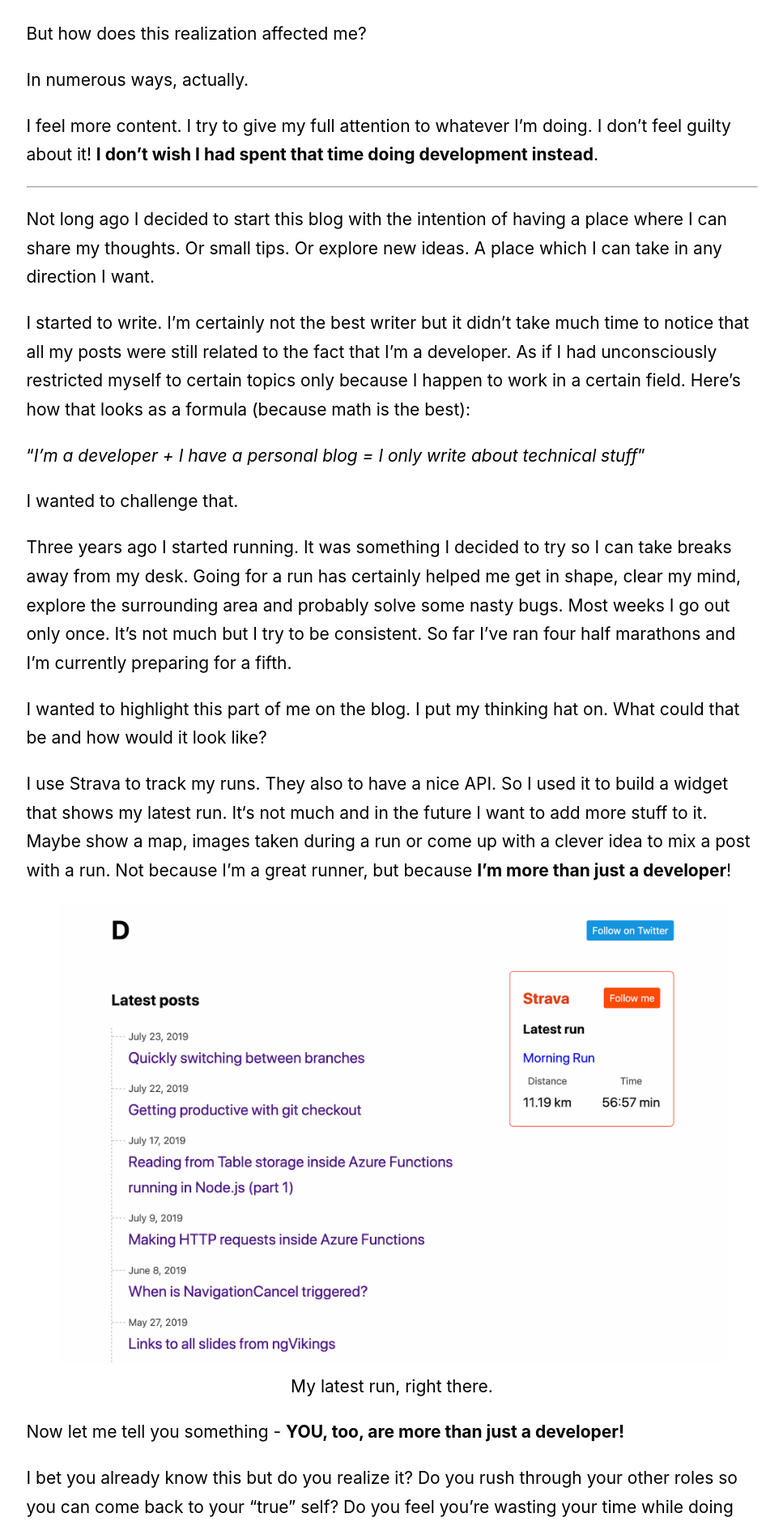
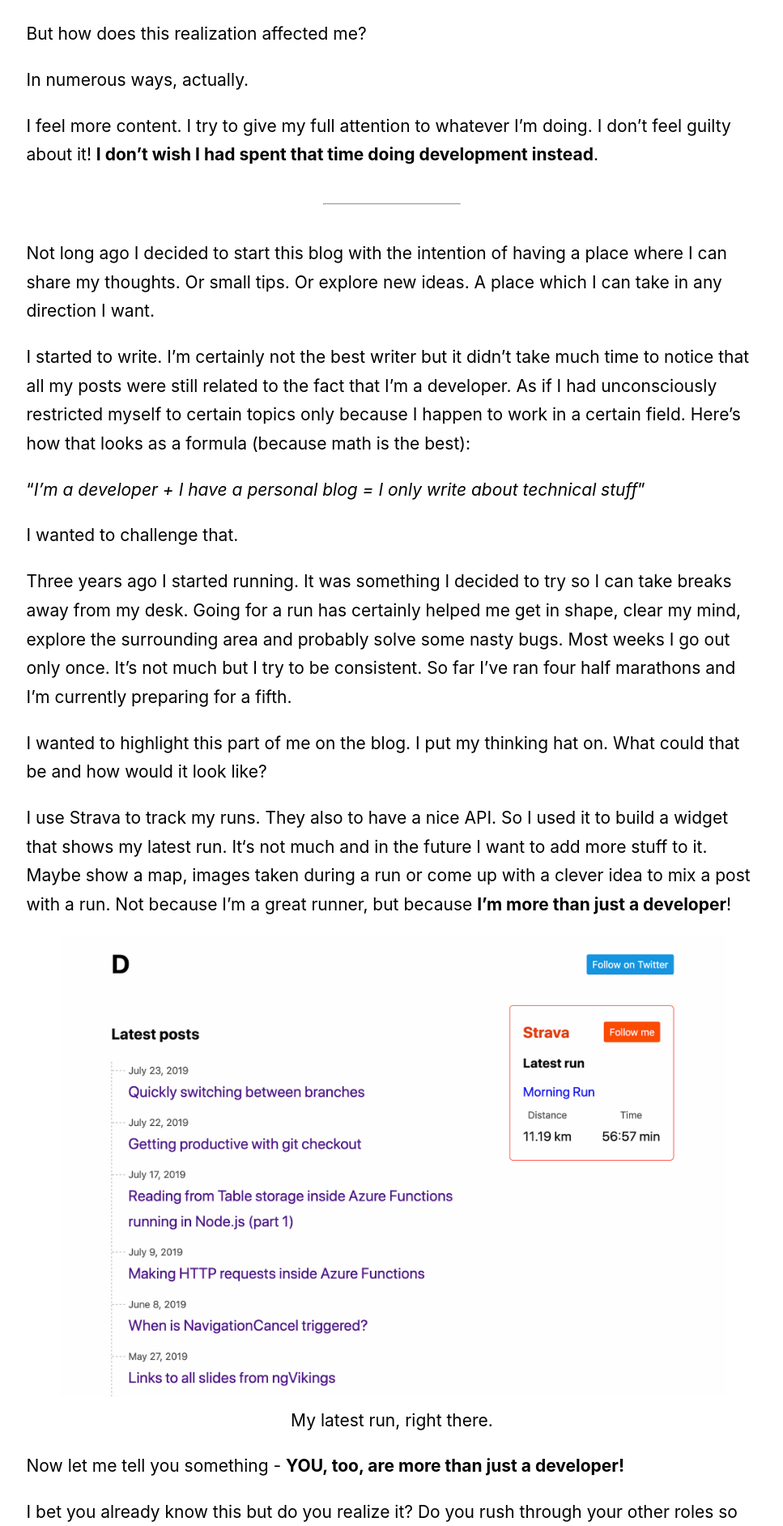
Before and after one commit to dzhavat/dzhavat.github.io, a Jekyll site: the page built from _posts/2019-07-28-on-being-more-than-just-a-developer.md, in a window 1280 px wide. Shown: the part 1088-2972 px from the top of the page at 81% size, without its empty margins (156-1123 px from the left). Built offline with Jekyll 4.4.1, drawn with Linux system fonts in a browser that asks for light colours.

Commit message:
Update custom.css

```diff
--- a/assets/css/custom.css
+++ b/assets/css/custom.css
@@ -79,6 +79,12 @@ pre code {
 
 .text-center {
   text-align: center;
+}
+
+hr {
+  color: #565656;
+  margin: 2rem auto;
+  width: 8rem;
 }
 
 header {
```
